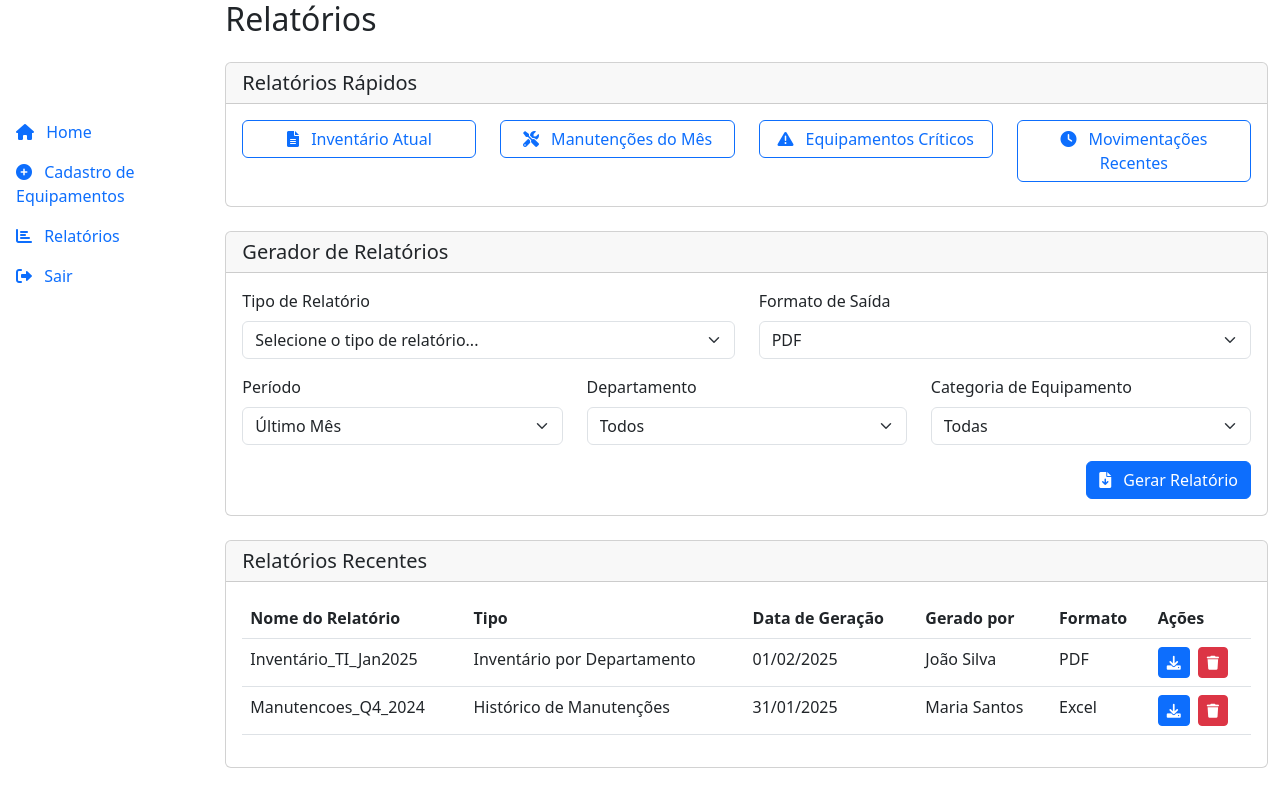
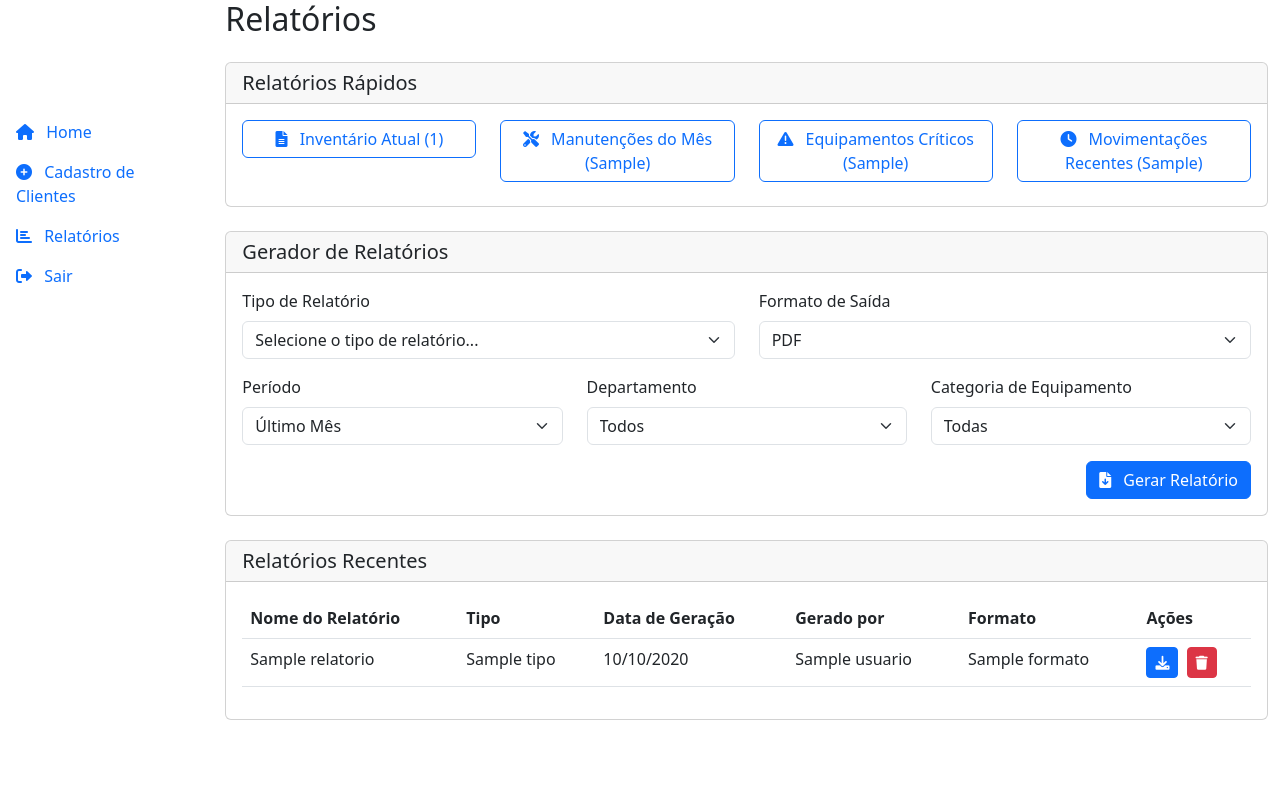
Before and after one commit to Joao-Batista-Dev/Sistema-Invetario-Django, a Django app: template store/templates/store/reports.html in a window 1280 px wide. Run offline with Django 5.2, Linux system fonts and the light colour scheme; the template is opened without the code that fills it: most values are stand-ins (such as "Sample title", 1, 10 or a date in 2020); some libraries are stand-ins or nearby versions.

```diff
--- a/store/templates/store/partials/sidebar.html
+++ b/store/templates/store/partials/sidebar.html
@@ -9,7 +9,7 @@
                 <i class="fas fa-home me-2"></i> Home
             </a>
             <a href="{% url 'equipment_registration' %}" class="nav-link" href="cadastro-equipamentos.html">
-                <i class="fas fa-plus-circle me-2"></i> Cadastro de Equipamentos
+                <i class="fas fa-plus-circle me-2"></i> Cadastro de Clientes
             </a>
             <a href="{% url 'reports' %}" class="nav-link" href="relatorios.html">
                 <i class="fas fa-chart-bar me-2"></i> Relatórios
--- a/store/templates/store/reports.html
+++ b/store/templates/store/reports.html
@@ -32,25 +32,25 @@
                                     <div class="col-md-3">
                                         <button class="btn btn-outline-primary w-100 mb-2">
                                             <i class="fas fa-file-alt me-2"></i>
-                                            Inventário Atual
+                                            Inventário Atual ({{ total_equipamentos }})
                                         </button>
                                     </div>
                                     <div class="col-md-3">
                                         <button class="btn btn-outline-primary w-100 mb-2">
                                             <i class="fas fa-tools me-2"></i>
-                                            Manutenções do Mês
+                                            Manutenções do Mês ({{ manutencoes_mes }})
                                         </button>
                                     </div>
                                     <div class="col-md-3">
                                         <button class="btn btn-outline-primary w-100 mb-2">
                                             <i class="fas fa-exclamation-triangle me-2"></i>
-                                            Equipamentos Críticos
+                                            Equipamentos Críticos ({{ equipamentos_criticos }})
                                         </button>
                                     </div>
                                     <div class="col-md-3">
                                         <button class="btn btn-outline-primary w-100 mb-2">
                                             <i class="fas fa-clock me-2"></i>
-                                            Movimentações Recentes
+                                            Movimentações Recentes ({{ movimentacoes_recentes }})
                                         </button>
                                     </div>
                                 </div>
@@ -65,25 +65,26 @@
                         <h5 class="card-title mb-0">Gerador de Relatórios</h5>
                     </div>
                     <div class="card-body">
-                        <form>
+                        <form method="POST" action="{% url 'generate_report' %}">
+                            {% csrf_token %}
                             <div class="row mb-3">
                                 <div class="col-md-6">
                                     <label class="form-label">Tipo de Relatório</label>
-                                    <select class="form-select">
+                                    <select class="form-select" name="tipo_relatorio" required>
                                         <option value="">Selecione o tipo de relatório...</option>
-                                        <option>Inventário por Departamento</option>
-                                        <option>Histórico de Manutenções</option>
-                                        <option>Movimentações de Equipamentos</option>
-                                        <option>Análise de Custos</option>
-                                        <option>Performance de Equipamentos</option>
+                                        <option value="inventario">Inventário por Departamento</option>
+                                        <option value="manutencao">Histórico de Manutenções</option>
+                                        <option value="movimentacoes">Movimentações de Equipamentos</option>
+                                        <option value="custos">Análise de Custos</option>
+                                        <option value="performance">Performance de Equipamentos</option>
                                     </select>
                                 </div>
                                 <div class="col-md-6">
                                     <label class="form-label">Formato de Saída</label>
-                                    <select class="form-select">
-                                        <option>PDF</option>
-                                        <option>Excel</option>
-                                        <option>CSV</option>
+                                    <select class="form-select" name="formato_saida">
+                                        <option value="pdf">PDF</option>
+                                        <option value="excel">Excel</option>
+                                        <option value="csv">CSV</option>
                                     </select>
                                 </div>
                             </div>
@@ -91,29 +92,29 @@
                             <div class="row mb-3">
                                 <div class="col-md-4">
                                     <label class="form-label">Período</label>
-                                    <select class="form-select">
-                                        <option>Último Mês</option>
-                                        <option>Último Trimestre</option>
-                                        <option>Último Ano</option>
-                                        <option>Personalizado</option>
+                                    <select class="form-select" name="periodo">
+                                        <option value="mes">Último Mês</option>
+                                        <option value="trimestre">Último Trimestre</option>
+                                        <option value="ano">Último Ano</option>
+                                        <option value="personalizado">Personalizado</option>
                                     </select>
                                 </div>
                                 <div class="col-md-4">
                                     <label class="form-label">Departamento</label>
-                                    <select class="form-select">
+                                    <select class="form-select" name="departamento">
                                         <option value="">Todos</option>
-                                        <option>TI</option>
-                                        <option>RH</option>
-                                        <option>Financeiro</option>
+                                        <option value="ti">TI</option>
+                                        <option value="rh">RH</option>
+                                        <option value="financeiro">Financeiro</option>
                                     </select>
                                 </div>
                                 <div class="col-md-4">
                                     <label class="form-label">Categoria de Equipamento</label>
-                                    <select class="form-select">
+                                    <select class="form-select" name="categoria">
                                         <option value="">Todas</option>
-                                        <option>Notebooks</option>
-                                        <option>Impressoras</option>
-                                        <option>Monitores</option>
+                                        <option value="notebooks">Notebooks</option>
+                                        <option value="impressoras">Impressoras</option>
+                                        <option value="monitores">Monitores</option>
                                     </select>
                                 </div>
                             </div>
@@ -147,41 +148,33 @@
                                     </tr>
                                 </thead>
                                 <tbody>
+                                    {% for relatorio in relatorios %}
                                     <tr>
-                                        <td>Inventário_TI_Jan2025</td>
-                                        <td>Inventário por Departamento</td>
-                                        <td>01/02/2025</td>
-                                        <td>João Silva</td>
-                                        <td>PDF</td>
+                                        <td>{{ relatorio.nome }}</td>
+                                        <td>{{ relatorio.tipo }}</td>
+                                        <td>{{ relatorio.data_criacao|date:"d/m/Y" }}</td>
+                                        <td>{{ relatorio.usuario }}</td>
+                                        <td>{{ relatorio.formato }}</td>
                                         <td>
-                                            <button class="btn btn-sm btn-primary me-1">
+                                            <a href="{{ relatorio.url_download }}" class="btn btn-sm btn-primary me-1">
                                                 <i class="fas fa-download"></i>
-                                            </button>
-                                            <button class="btn btn-sm btn-danger">
+                                            </a>
+                                            <button class="btn btn-sm btn-danger" onclick="deletarRelatorio({{ relatorio.id }})">
                                                 <i class="fas fa-trash"></i>
                                             </button>
                                         </td>
                                     </tr>
+                                    {% empty %}
                                     <tr>
-                                        <td>Manutencoes_Q4_2024</td>
-                                        <td>Histórico de Manutenções</td>
-                                        <td>31/01/2025</td>
-                                        <td>Maria Santos</td>
-                                        <td>Excel</td>
-                                        <td>
-                                            <button class="btn btn-sm btn-primary me-1">
-                                                <i class="fas fa-download"></i>
-                                            </button>
-                                            <button class="btn btn-sm btn-danger">
-                                                <i class="fas fa-trash"></i>
-                                            </button>
-                                        </td>
+                                        <td colspan="6" class="text-center">Nenhum relatório recente disponível.</td>
                                     </tr>
+                                    {% endfor %}
                                 </tbody>
                             </table>
                         </div>
                     </div>
                 </div>
+
             </div>
         </div>
     </div>
```
Also changed, not shown: store/templates/store/equipment_registration.html (+6 -6 lines), store/templates/store/home.html (+9 -23 lines), store/views.py (+12 -1 lines), store/migrations/0023_report.py (added), store/migrations/0024_delete_report.py (added), store/models.py (line endings or trailing spaces).
